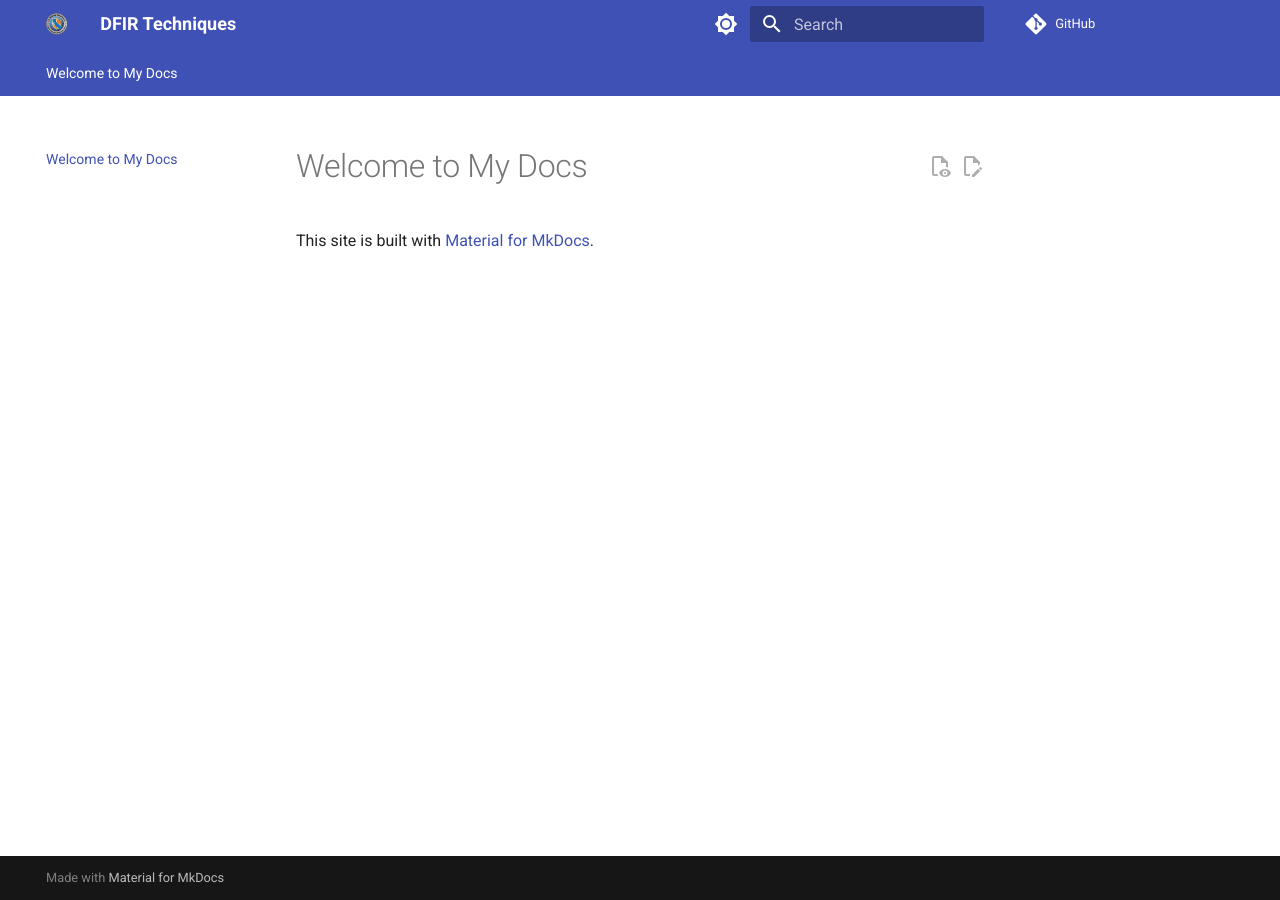
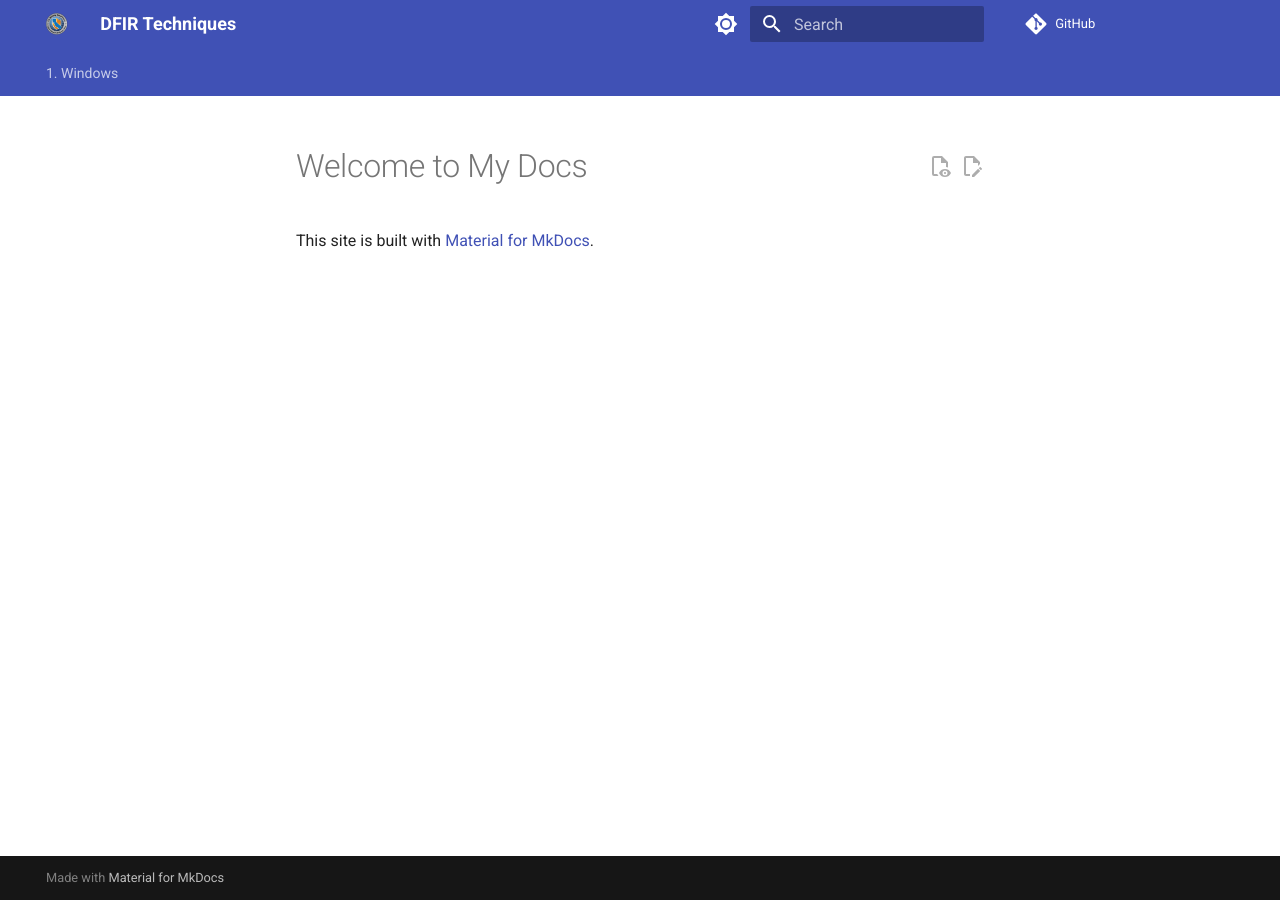
Before and after one commit to jrjones9440/DFIR-Techniques, an MkDocs documentation site: the page built from docs/index.md, in a window 1280 px wide. Built offline with MkDocs 1.6.1 and Material for MkDocs 9.7.7, drawn with Linux system fonts in a browser that asks for light colours; comment, search, counter and statistics services are not loaded; some of the changed lines change nothing that is shown.

Commit message:
Add navigation tree section to mkdocs.yml

```diff
--- a/mkdocs.yml
+++ b/mkdocs.yml
@@ -110,3 +110,10 @@
   - pymdownx.tasklist:
       custom_checkbox: true
   - pymdownx.tilde
+
+# ------------------------------------------------------------------------------
+# NAVIGATION TREE
+# ------------------------------------------------------------------------------
+nav:
+  - 1. Windows:
+    - 1. Evidence of Execution: 1.Evidence_of_Execution/README.md
```
